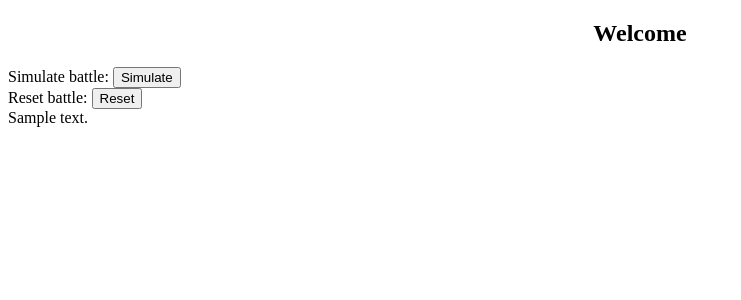
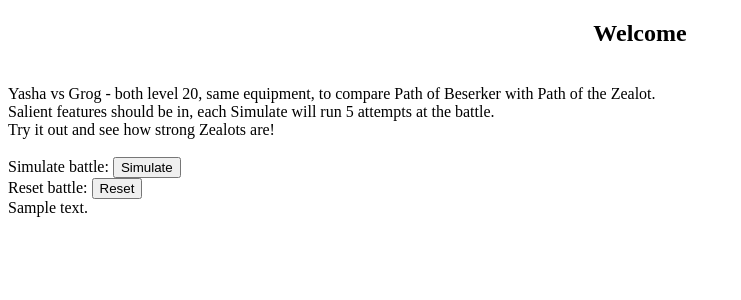
Before and after one commit to BenjiAU/DnD5E_Battle_Simulator, a Flask app: template DnD5E_Battle_Simulator/templates/index.html in a window 1280 px wide. Shown: the top 300 px of the page, without its empty margins (0-741 px from the left). Run offline with Flask 2, Linux system fonts and the light colour scheme; the template is opened without the code that fills it: most values are stand-ins (such as "Sample title", 1, 10 or a date in 2020).

Commit message:
* HTML fixes
* Added spoiler warning to front page
* Added content directly in the html to describe site
* Just removed the function call from the button altogether

```diff
--- a/DnD5E_Battle_Simulator/index.py
+++ b/DnD5E_Battle_Simulator/index.py
@@ -27,8 +27,8 @@ def index():
                         html += Markup('<div>' + i + '</div>')
 
     data = {
-        "title": '5E Battle Simulator - Barbarians',
-        "msg":'Yasha vs Grog - both level 20, same equipment, to compare Path of Beserker with Path of the Zealot.</br>Salient features should be in, each Simulate will run 5 attempts at the battle.</br> Try it out and see how strong Zealots are!',
+        "title": '5E Battle Simulator - Barbarians [Spoilers C1/C2]',
+        "msg":'Warning - content on this website may contain spoilers for Critical Role.',
         "process_form": process_form(),
         "filename": filename,
         "content": html
--- a/DnD5E_Battle_Simulator/templates/index.html
+++ b/DnD5E_Battle_Simulator/templates/index.html
@@ -11,12 +11,21 @@
         {{data.msg}}
     </div>
 
+    </br>
+    Yasha vs Grog - both level 20, same equipment, to compare Path of Beserker with Path of the Zealot.
+    </br>
+    Salient features should be in, each Simulate will run 5 attempts at the battle.
+    </br>
+    Try it out and see how strong Zealots are!
+    </br>
+    </br>
+
     <div class="input">
         <form method="POST">
-            Simulate battle: <input name="button" value="Simulate" type="submit">{{data.process_form}}</>
+            Simulate battle: <input name="button" value="Simulate" type="submit"></>
         </form>
         <form method="POST">
-            Reset battle: <input name="button" value="Reset" type="submit">{{data.process_form}}</>
+            Reset battle: <input name="button" value="Reset" type="submit"></>
         </form>
     </div>
 
```
